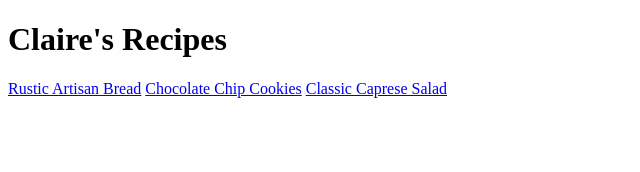
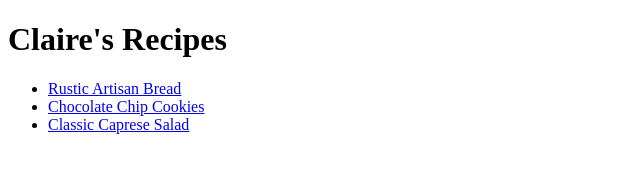
Before and after one commit to claireliechti/odin-recipes, a plain HTML site: page index.html in a window 1280 px wide. Shown: the whole page, without its empty margins (0-640 px from the left). Drawn offline with Linux system fonts and the light colour scheme.

Commit message:
Format links in list on index.html
All recipe links where formatted into an unordered list so they do not
appear on the same line.

```diff
--- a/index.html
+++ b/index.html
@@ -8,8 +8,10 @@
 
     <body>
         <h1>Claire's Recipes</h1>
-        <a href="recipes/bread.html" target="_blank" rel="noopener noreferrer">Rustic Artisan Bread</a>
-        <a href="recipes/chocolate-chip-cookie.html" target="_blank" rel="noopener noreferrer">Chocolate Chip Cookies</a>
-        <a href="recipes/classic-caprese-salad.html" target="_blank" rel="noopener noreferrer">Classic Caprese Salad</a>
+        <ul>
+            <li><a href="recipes/bread.html" target="_blank" rel="noopener noreferrer">Rustic Artisan Bread</a></li>
+            <li><a href="recipes/chocolate-chip-cookie.html" target="_blank" rel="noopener noreferrer">Chocolate Chip Cookies</a></li>
+            <li><a href="recipes/classic-caprese-salad.html" target="_blank" rel="noopener noreferrer">Classic Caprese Salad</a></li>
+        </ul>
     </body>
 </html>
```
